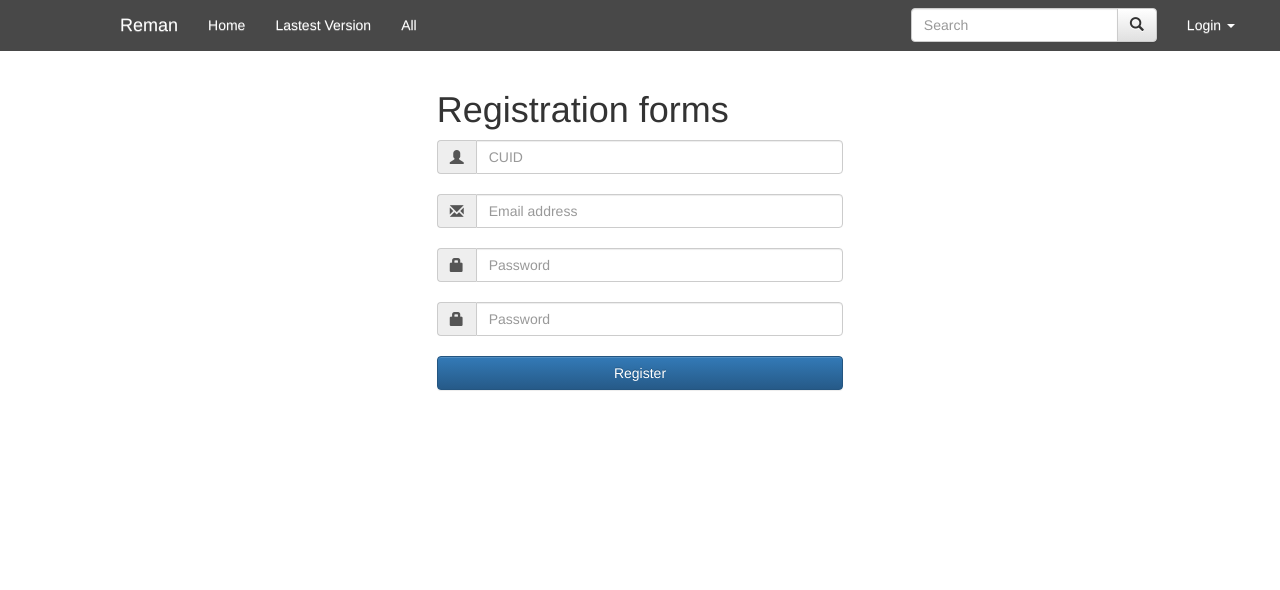
After one commit to Jeremielc/FimeRepositoryManager, a PHP site: page /create_Account.php in a window 1280 px wide. The commit adds this page. Shown: the top 590 px of the page. Run offline with PHP 8.4, Linux system fonts and the light colour scheme.

Commit message:
Add register form and design modification

```diff
--- /dev/null
+++ b/create_Account.php
@@ -0,0 +1,37 @@
+<?php require("html/header.php"); ?>
+<!-- Fixed navbar -->
+<?php require("html/navbar.php"); ?>
+
+<div class="container_registrer">
+    <div class="omb_login">
+        <div class="row">
+            <div class="col-md-4 col-md-offset-4">
+                <h1>Registration forms</h1>
+                <form class="omb_loginForm" action="" autocomplete="off" method="POST">
+                    <div class="input-group">
+                        <span class="input-group-addon"><i class="glyphicon glyphicon-user color-blue"></i></span>
+                        <input id="newCUID" placeholder="CUID" class="form-control" type="text" required="true" minlength="8" maxlength="8" >
+                    </div>
+                    <br>
+                    <div class="input-group">
+                        <span class="input-group-addon"><i class="glyphicon glyphicon-envelope color-blue"></i></span>
+                        <input id="emailInput" placeholder="Email address" class="form-control" type="email" oninvalid="setCustomValidity('Enter a valid email address!')" onchange="try{setCustomValidity('')}catch(e){}" required="true">
+                    </div>
+                    <br>
+                    <div class="input-group">
+                        <span class="input-group-addon"><i class="glyphicon glyphicon-lock color-blue"></i></span>
+                        <input id="newPassword" placeholder="Password" class="form-control" type="password" minlength="8" required="true">
+                    </div>
+                    <br>
+                    <div class="input-group">
+                        <span class="input-group-addon"><i class="glyphicon glyphicon-lock color-blue"></i></span>
+                        <input id="verifyPassword" placeholder="Password" class="form-control" type="password" minlength="8" required="true">
+                    </div>
+                    <br>
+                    <button class="btn btn-primary btn-block" type="submit">Register</button></p>
+                </form>
+            </div>
+        </div>
+    </div>
+</div>
+<?php require("html/footer.php"); ?>
--- a/css/styleSheet.css
+++ b/css/styleSheet.css
@@ -1,3 +1,4 @@
+/*------------ Navbar -------------------------*/
 .navbar-fixed-top {
     background-color: #484848;
     border-color: #484848;
@@ -46,8 +47,10 @@
     background-color: #FFF;
 }
 
-/* Décallage du contenu vers le bas à partir de la navbar*/
+/*--------------- Décallage du contenu vers le bas à partir de la navbar --------------------*/
 body {
     min-height: 2000px;
     padding-top: 70px;
 }
+
+/*--------------- Register Form --------------*/
--- /dev/null
+++ b/html/footer.php
@@ -0,0 +1,10 @@
+</body>
+  	<!--
+    				Bootstrap core JavaScript
+    	==================================================
+    -->
+    <footer>
+        <script src="./js/jquery.min.js"></script>
+        <script src="./js/bootstrap/js/bootstrap.min.js"></script>
+    </footer>
+</html>
--- /dev/null
+++ b/html/header.php
@@ -0,0 +1,24 @@
+<!DOCTYPE html>
+<html lang="fr">
+<head>
+  <meta charset="utf-8">
+  <meta http-equiv="X-UA-Compatible" content="IE=edge">
+  <meta name="description" content="">
+  <meta name="author" content="Hue_Leclerc">
+
+  <title>Reman</title>
+
+  <?php
+    $uri = $_SERVER["REQUEST_URI"];
+    $uriArray = explode("/", $uri);
+    $rootSite = $uriArray[1];
+  ?>
+
+  <!-- Bootstrap core CSS -->
+  <link href="/<?php echo $rootSite ?>/js/bootstrap/css/bootstrap.min.css" rel="stylesheet">
+  <!-- Bootstrap theme -->
+  <link href="/<?php echo $rootSite ?>/js/bootstrap/css/bootstrap-theme.min.css" rel="stylesheet">
+  <!-- Main styleSheet -->
+  <link href="/<?php echo $rootSite ?>/css/styleSheet.css" rel="stylesheet">
+</head>
+<body>
--- a/html/navbar.html
+++ b/html/navbar.php
@@ -12,7 +12,7 @@
     <!-- Menu button -->
     <div class="navbar-collapse collapse" id="navbar">
       <ul class="nav navbar-nav">
-        <li class="active"><a href="#">Home</a></li>
+        <li class="active"><a href="index.php">Home</a></li>
         <li><a href="#">Lastest Version</a></li>
         <li><a href="#">All</a></li>
       </ul>
@@ -20,7 +20,7 @@
       <ul class="nav navbar-nav navbar-right" style="padding-right: 30px">
         <li class="dropdown">
           <a href="#" class="dropdown-toggle" data-toggle="dropdown">Login <b class="caret"></b></a>
-          <ul class="dropdown-menu" style="padding: 15px;min-width: 250px;">
+          <ul class="dropdown-menu" style="padding: 15px;min-width: 280px;">
             <li>
               <div class="row">
                 <div class="col-md-12">
@@ -42,8 +42,13 @@
                         <input type="checkbox"> Remember me
                       </label>
                     </div>
-                    <button type="submit" class="btn btn-primary">Login</button>
-                    <span class="pull-right" style="padding-top: 5px;"><a href="#">Forgot Password?</a></span>
+                    <div class="form-group" style="margin-bottom: 0px;">
+                      <button type="submit" class="btn btn-success btn-block">Login</button>
+                      <p class="help-block" style="margin-top: 5px">Forgot your password ? <a href="#">Get it</a></p>
+                      <p class="text-center text-muted h4"> or </p>
+                      <a href="create_Account.php" class="btn btn-warning btn-block">Registration</a>
+
+                    </div>
                   </form>
                 </div>
               </div>
```
Also changed, not shown: html/footer.html (deleted, +0 -8 lines), html/header.html (deleted, +0 -15 lines), index.php (+5 -9 lines).
